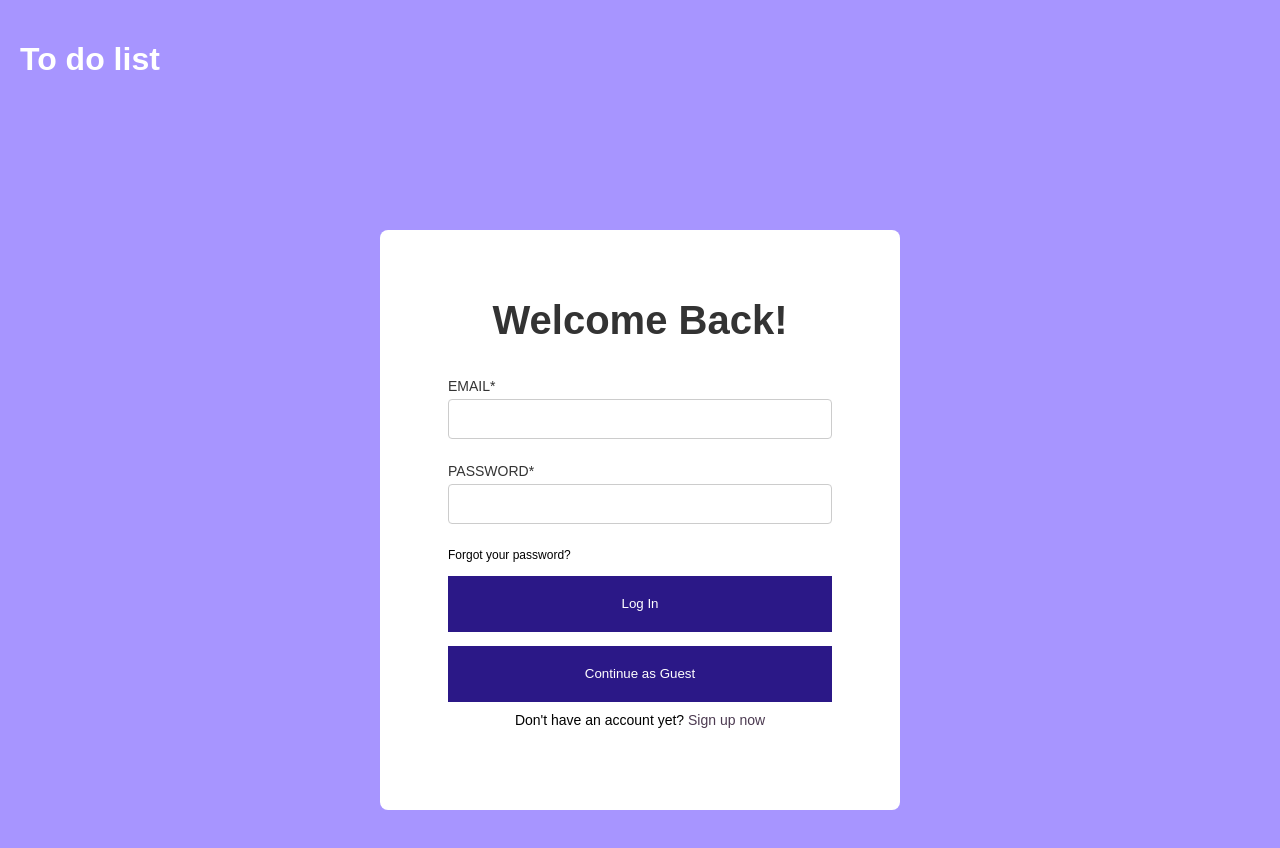
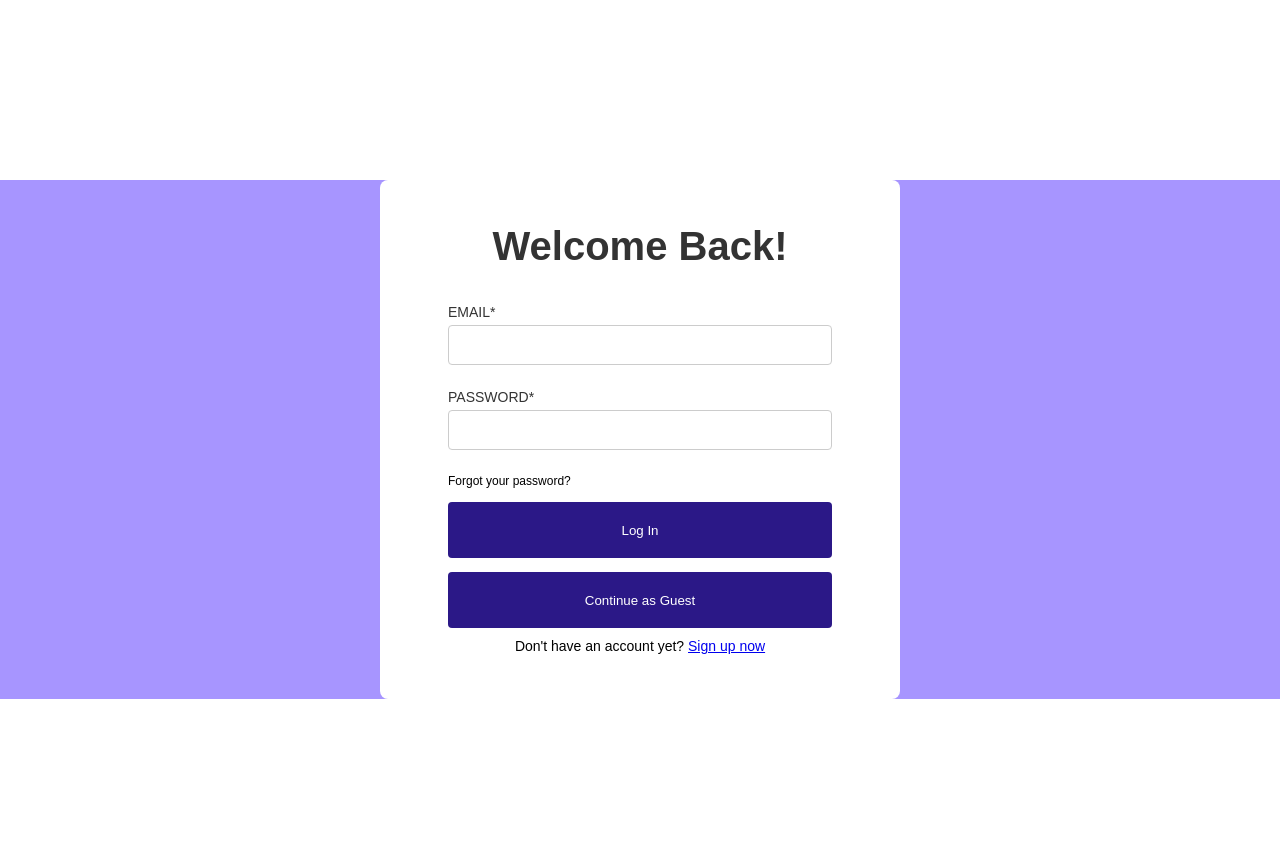
Before and after one commit to araslan1/TodoList_Frontend, a React (Create React App) app: page /login in a window 1280 px wide. Shown: the top 848 px of the page. After the commit the page ends 800 px from the top, so only its background shows below. Built offline with nearby package versions, Linux system fonts and the light colour scheme; a web font is replaced by a local one.

Commit message:
Update Login.js

```diff
--- a/src/Login.js
+++ b/src/Login.js
@@ -1,5 +1,7 @@
 import React, { useState } from 'react';
 import { useHistory } from 'react-router-dom';
+import { Link } from 'react-router-dom';
+import TopNav from './TopNav';
 
 const Login = () => {
   const [email, setEmail] = useState('');
@@ -65,8 +67,8 @@ const Login = () => {
     flexDirection: 'column',
     alignItems: 'center',
     justifyContent: 'center',
-    height: '100vh',
-    margin: '0',
+    // height: '100vh',
+    margin: '100px 0px',
     padding: '0',
     background: '#A795FF',
   };
@@ -79,7 +81,7 @@ const Login = () => {
     flexDirection: 'column',
     gap: '15px',
     width: '480px',
-    height: '540px',
+    //height: '540px',
 
 
   };
@@ -103,6 +105,7 @@ const Login = () => {
     cursor: 'pointer',
     background:'#2B1887',
     width:'384px',
+    borderRadius: '4px',
     height:'56px',
     marginTop:'14px',
     alignItems: 'center',
@@ -111,12 +114,11 @@ const Login = () => {
 
   return (
     <div>
-      <div style={headerStyle}>
-      <h1 style={{ color: 'white' }}>To do list</h1>
-      </div>
+      <TopNav></TopNav>
+
       <div style={bodyStyle}>
         <div style={formStyle}>
-          <div style={{ ...labelStyle, textAlign: 'center', fontSize: '40px', fontWeight:'bold', marginTop:'48px' }}>
+          <div style={{ ...labelStyle, textAlign: 'center', fontSize: '40px', fontWeight:'bold', marginTop:'24px' }}>
             Welcome Back!
           </div>
           <div id="errorMessage" style={{marginLeft: '48px', color: 'red'}}></div>
@@ -152,8 +154,8 @@ const Login = () => {
             <button type="button" onClick={handleCreateAccount} style={buttonStyle}>
               Continue as Guest
             </button>
-            <div style={{ textAlign: 'center', marginTop: '10px', fontSize: '14px' }}>
-            Don't have an account yet?  <span style={{ color: '#4C3A51', cursor: 'pointer' }}>Sign up now</span>
+            <div style={{ textAlign: 'center', marginTop: '10px', marginBottom:'25px',fontSize: '14px' }}>
+            Don't have an account yet?  <span style={{ color: '#4C3A51', cursor: 'pointer' }}><Link to='/Signup'>Sign up now</Link></span>
             </div>
           </form>
         </div>
```
